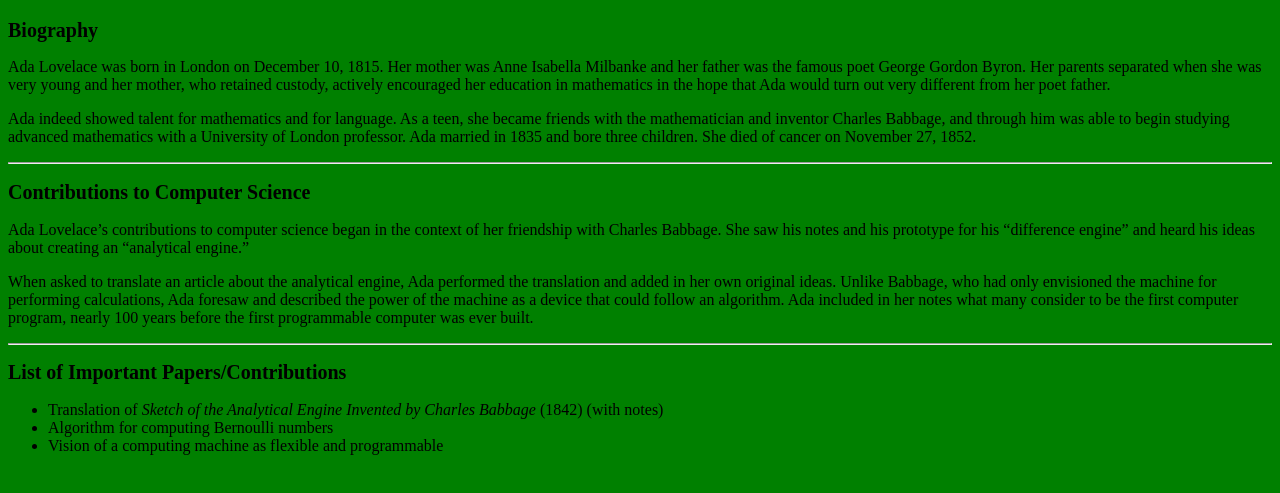
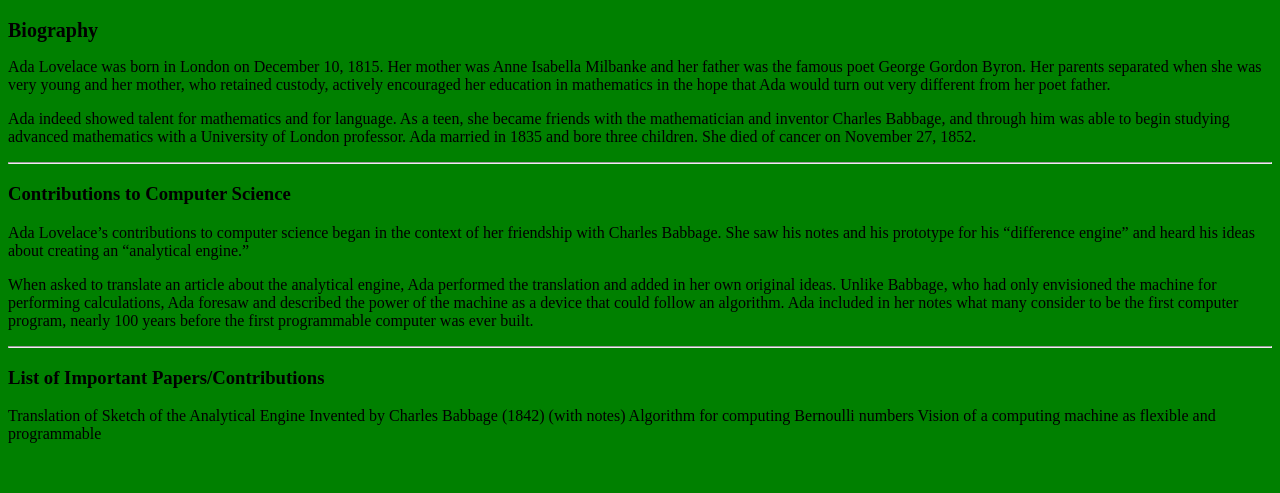
Before and after one commit to xIZEx/ada-example-website, a plain HTML site: page index.html in a window 1280 px wide. Shown: the part 61-554 px from the top of the page. Drawn offline with Linux system fonts and the light colour scheme.

Commit message:
Update index.html

```diff
--- a/index.html
+++ b/index.html
@@ -1,32 +1,33 @@
 <!DOCTYPE html>
-<html lang="en">
+<html>
 <head>
-  <meta charset="UTF-8">
-  <title>Ada Lovelace</title>
-  <link rel="stylesheet" href="style.css">
+<link rel="stylesheet" href="style.css">
 </head>
 <body>
 
-  <h1>Ada Lovelace</h1>
+<h1> Ada Lovelace </h1>
+<h2>Biography</h2>
+<body> Ada Lovelace was born in London on December 10, 1815. Her mother was Anne Isabella Milbanke and her father was the famous poet George Gordon Byron.  Her parents separated when she was very young and her mother, who retained custody, actively encouraged her education in mathematics in the hope that Ada would turn out very different from her poet father. </body>
+<p> Ada indeed showed talent for mathematics and for language.  As a teen, she became friends with the mathematician and inventor Charles Babbage, and through him was able to begin studying advanced mathematics with a University of London professor. Ada married in 1835 and bore three children. She died of cancer on November 27, 1852. </p>
 
-  <h2>Biography</h2>
-  <p>Ada Lovelace was born in London on December 10, 1815. Her mother was Anne Isabella Milbanke and her father was the famous poet George Gordon Byron. Her parents separated when she was very young and her mother, who retained custody, actively encouraged her education in mathematics in the hope that Ada would turn out very different from her poet father.</p>
-  <p>Ada indeed showed talent for mathematics and for language. As a teen, she became friends with the mathematician and inventor Charles Babbage, and through him was able to begin studying advanced mathematics with a University of London professor. Ada married in 1835 and bore three children. She died of cancer on November 27, 1852.</p>
+<hr>
 
-  <hr>
+<h3> Contributions to Computer Science </h3>
 
-  <h2>Contributions to Computer Science</h2>
-  <p>Ada Lovelace’s contributions to computer science began in the context of her friendship with Charles Babbage. She saw his notes and his prototype for his “difference engine” and heard his ideas about creating an “analytical engine.”</p>
-  <p>When asked to translate an article about the analytical engine, Ada performed the translation and added in her own original ideas. Unlike Babbage, who had only envisioned the machine for performing calculations, Ada foresaw and described the power of the machine as a device that could follow an algorithm. Ada included in her notes what many consider to be the first computer program, nearly 100 years before the first programmable computer was ever built.</p>
+<body> Ada Lovelace’s contributions to computer science began in the context of her friendship with Charles Babbage.  She saw his notes and his prototype for his “difference engine” and heard his ideas about creating an “analytical engine.” </body>
 
-  <hr>
+<p> When asked to translate an article about the analytical engine, Ada performed the translation and added in her own original ideas. Unlike Babbage, who had only envisioned the machine for performing calculations, Ada foresaw and described the power of the machine as a device that could follow an algorithm.  Ada included in her notes what many consider to be the first computer program, nearly 100 years before the first programmable computer was ever built.
+</p>
 
-  <h2>List of Important Papers/Contributions</h2>
-  <ul>
-    <li>Translation of <em>Sketch of the Analytical Engine Invented by Charles Babbage</em> (1842) (with notes)</li>
-    <li>Algorithm for computing Bernoulli numbers</li>
-    <li>Vision of a computing machine as flexible and programmable</li>
-  </ul>
+<hr>
+
+<h3> List of Important Papers/Contributions </h3>
+
+<body> Translation of Sketch of the Analytical Engine Invented by Charles Babbage (1842) (with notes)
+Algorithm for computing Bernoulli numbers
+Vision of a computing machine as flexible and programmable
+</body>
+
 
 </body>
 </html>
```
